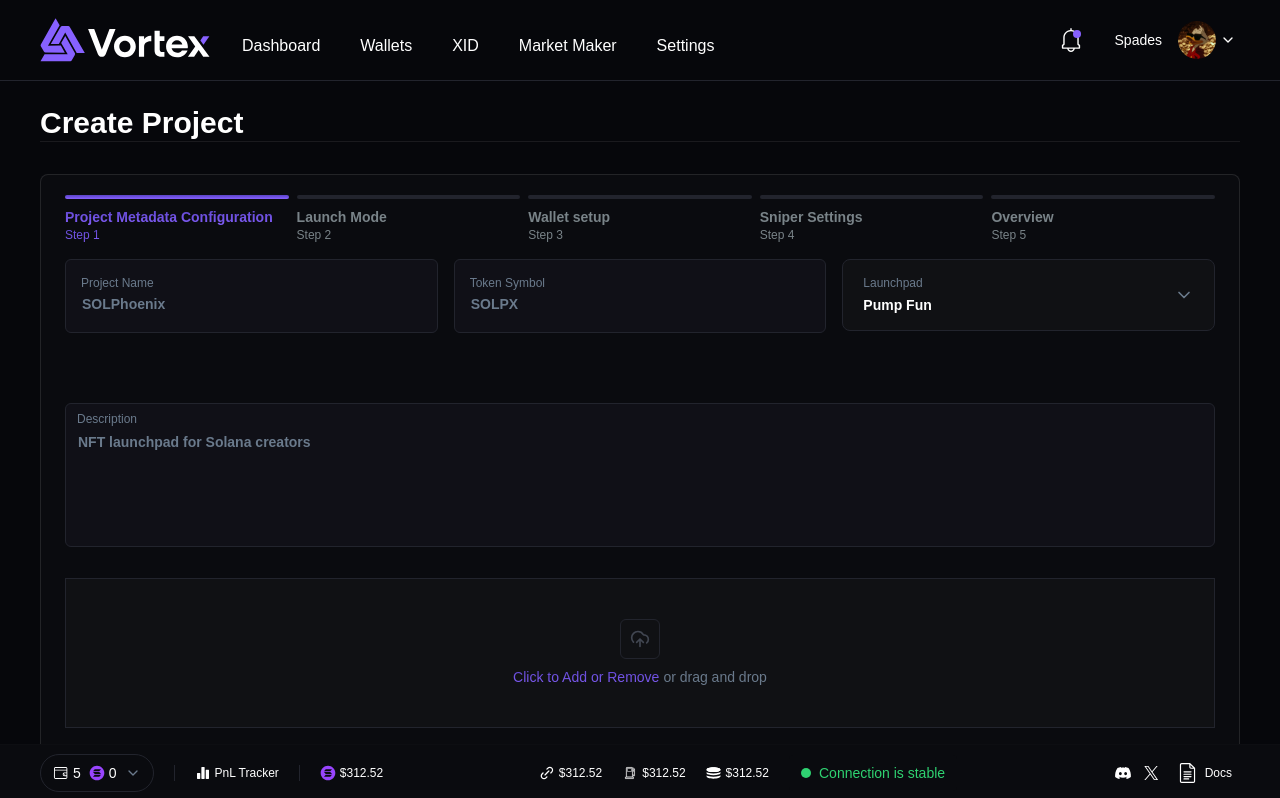
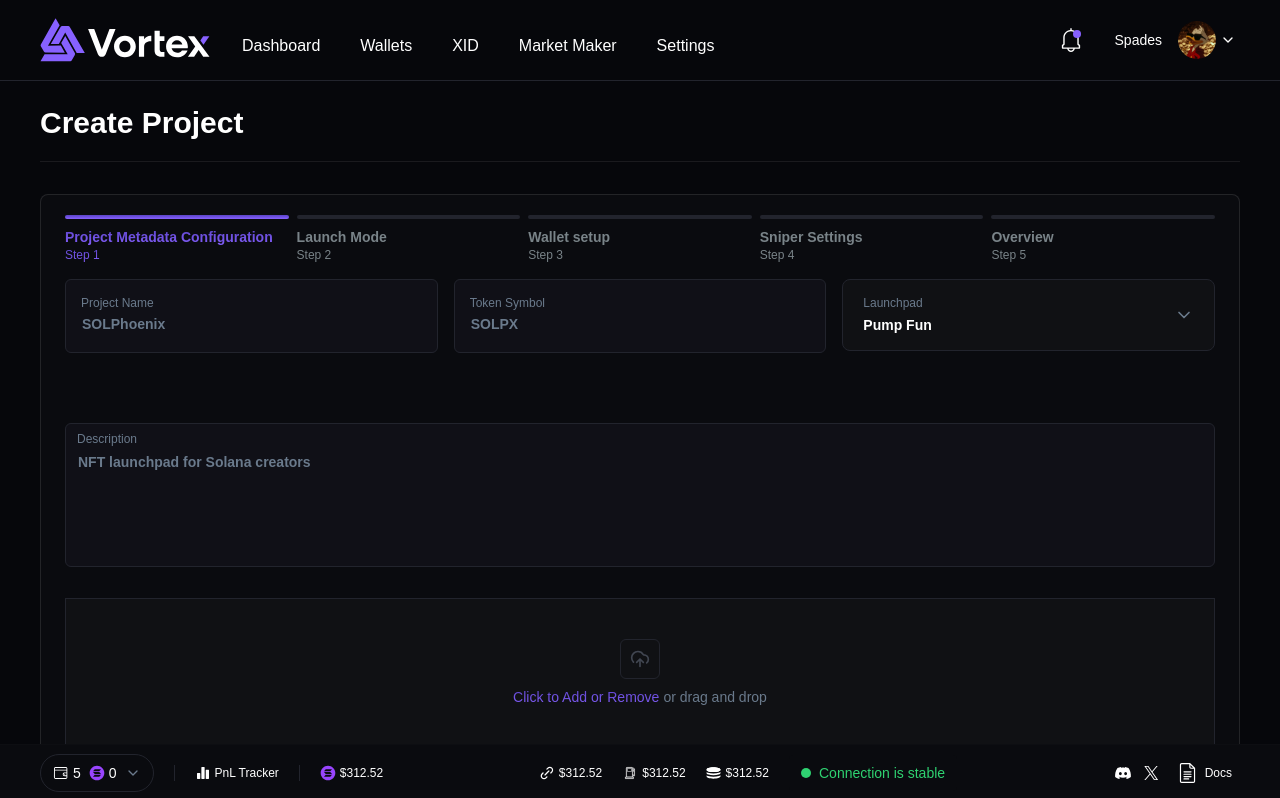
Before and after one commit to JaiKumarSuther/ventor, a Next.js app: page /create-project in a window 1280 px wide. Shown: the top 798 px of the page. Built offline with nearby package versions, Linux system fonts and the light colour scheme.

Commit message:
done a fix

```diff
--- a/app/(MainMenu)/create-project/page.tsx
+++ b/app/(MainMenu)/create-project/page.tsx
@@ -62,7 +62,7 @@ export default function CreateProject() {
   return (
     <div className="bg-[#06070B] pb-14 md:px-0 w-full">
       <div className="flex flex-col w-full px-0 gap-8">
-        <h1 className="text-3xl font-semibold text-[#FFFFFF] border-b border-[#FFFFFF14]">
+        <h1 className="text-3xl font-semibold pb-5 text-[#FFFFFF] border-b border-[#FFFFFF14]">
           Create Project
         </h1>
 
--- a/components/ui/DataTable.tsx
+++ b/components/ui/DataTable.tsx
@@ -23,7 +23,7 @@ const DataTable: React.FC<DataTableProps> = ({ headerColumns, rows, disableCheck
     <div className="h-full flex flex-col">
       {/* Desktop Header */}
       <div className="hidden md:block flex-shrink-0">
-        <div className="grid grid-cols-[2.5fr_1fr_1fr_0.5fr] bg-[#101017] px-4 lg:px-6 h-9 text-[#6A7A8C] text-xs font-medium items-center border-b border-[#22242D]">
+        <div className="grid grid-cols-[2.5fr_1fr_1fr_0.5fr]  bg-[#101017] px-4 lg:px-6 h-9 text-[#6A7A8C] text-xs font-medium items-center border-b border-[#22242D]">
           {headerColumns.map((header, idx) => (
             <span key={idx} className="truncate">
               {header}
```
